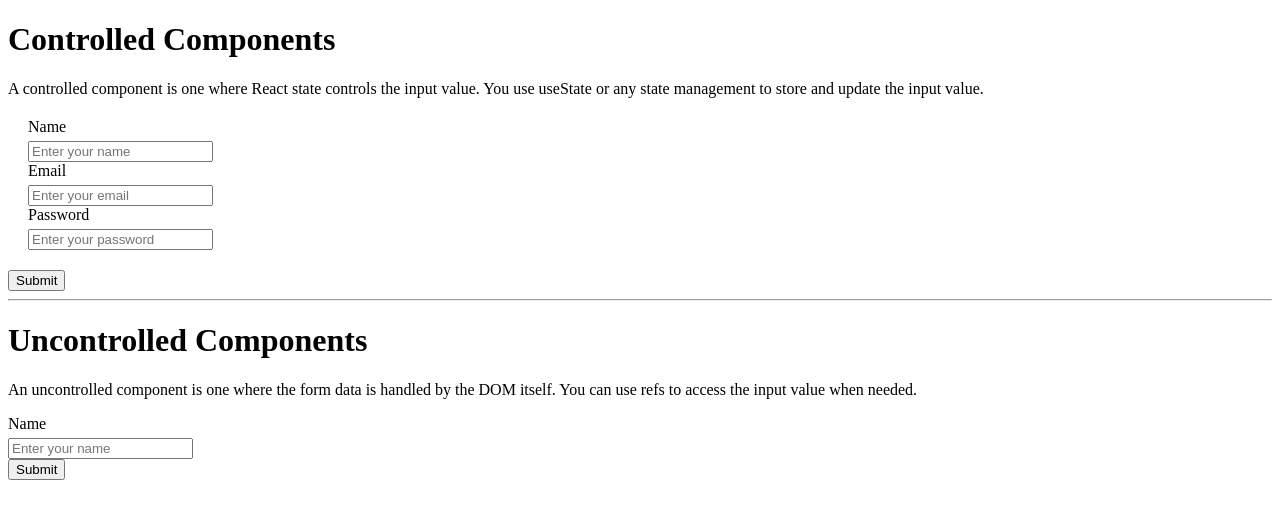
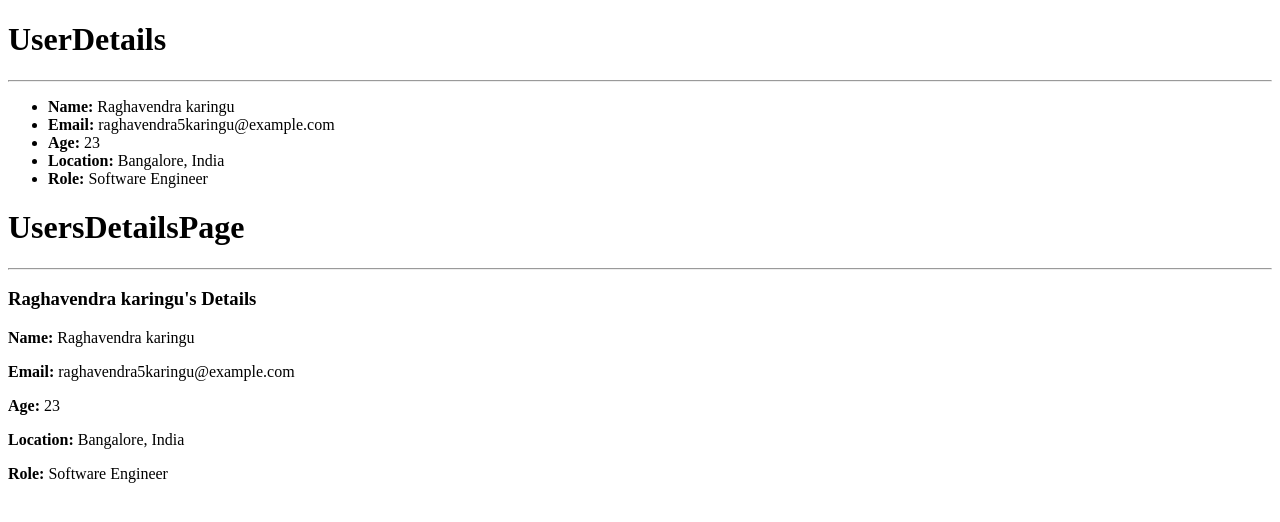
Before and after one commit to kraghavendra-dev/react-daily-practice, a React (Vite) app: page / in a window 1280 px wide. Shown: the top 522 px of the page. Built offline with nearby package versions, Linux system fonts and the light colour scheme.

Commit message:
Day12-Contextapi

```diff
--- a/src/App.jsx
+++ b/src/App.jsx
@@ -1,13 +1,18 @@
 import React from 'react'
-import ControlledComponent from './Day11-ControlledAndUncontrolled/ControlledComponent'
-import UncontrolledComponent from './Day11-ControlledAndUncontrolled/UncontrolledComponent'
+import UserProfilePage from './Day12-Contextapi/UserProfilePage'
+import UserProvider from './Day12-Contextapi/UserContext'
+import UsersDetailsPage from './Day12-Contextapi/UsersDetailsPage'
+
 
 
 const App = () => {
   return (
     <div>
-      <ControlledComponent/>
-      <UncontrolledComponent/>
+      <UserProvider>
+          <UserProfilePage/>
+          <UsersDetailsPage/>
+      </UserProvider>
+
     </div>
   )
 }
--- /dev/null
+++ b/src/Day12-Contextapi/UserContext.jsx
@@ -0,0 +1,22 @@
+import { createContext} from "react";
+
+export const UserContext = createContext();
+
+const UserProvider = ({ children}) => {
+
+    const userDetails = {
+        name: "Raghavendra karingu",
+        email: "raghavendra5karingu@example.com",
+        age: 23,
+        location: "Bangalore, India",
+        role: "Software Engineer"
+    };
+
+    return (
+        <UserContext.Provider value={{ userDetails }}>
+            {children}
+        </UserContext.Provider>
+    )
+}
+
+export default UserProvider;
--- /dev/null
+++ b/src/Day12-Contextapi/UserProfilePage.jsx
@@ -0,0 +1,21 @@
+import React, { useContext } from 'react'
+import { UserContext } from './UserContext';
+
+const UserProfilePage = () => {
+    const { userDetails} = useContext(UserContext);
+  return (
+    <div>
+        <h1> UserDetails</h1>
+        <hr/>
+        <ul>
+            <li><strong>Name:</strong> {userDetails.name}</li>
+            <li><strong>Email:</strong> {userDetails.email}</li>
+            <li><strong>Age:</strong> {userDetails.age}</li>
+            <li><strong>Location:</strong> {userDetails.location}</li>
+            <li><strong>Role:</strong> {userDetails.role}</li>
+        </ul>
+    </div>
+  )
+}
+
+export default UserProfilePage
--- /dev/null
+++ b/src/Day12-Contextapi/UsersDetailsPage.jsx
@@ -0,0 +1,20 @@
+import React, { useContext } from 'react'
+import { UserContext } from './UserContext';
+
+const UsersDetailsPage = () => {
+    const { userDetails } = useContext(UserContext);
+  return (
+    <div>
+        <h1>UsersDetailsPage</h1>
+        <hr/>
+        <h3>{userDetails.name}'s Details</h3>
+        <p><strong>Name:</strong> {userDetails.name}</p>
+        <p><strong>Email:</strong> {userDetails.email}</p>
+        <p><strong>Age:</strong> {userDetails.age}</p>
+        <p><strong>Location:</strong> {userDetails.location}</p>
+        <p><strong>Role:</strong> {userDetails.role}</p>
+    </div>
+  )
+}
+
+export default UsersDetailsPage
```
